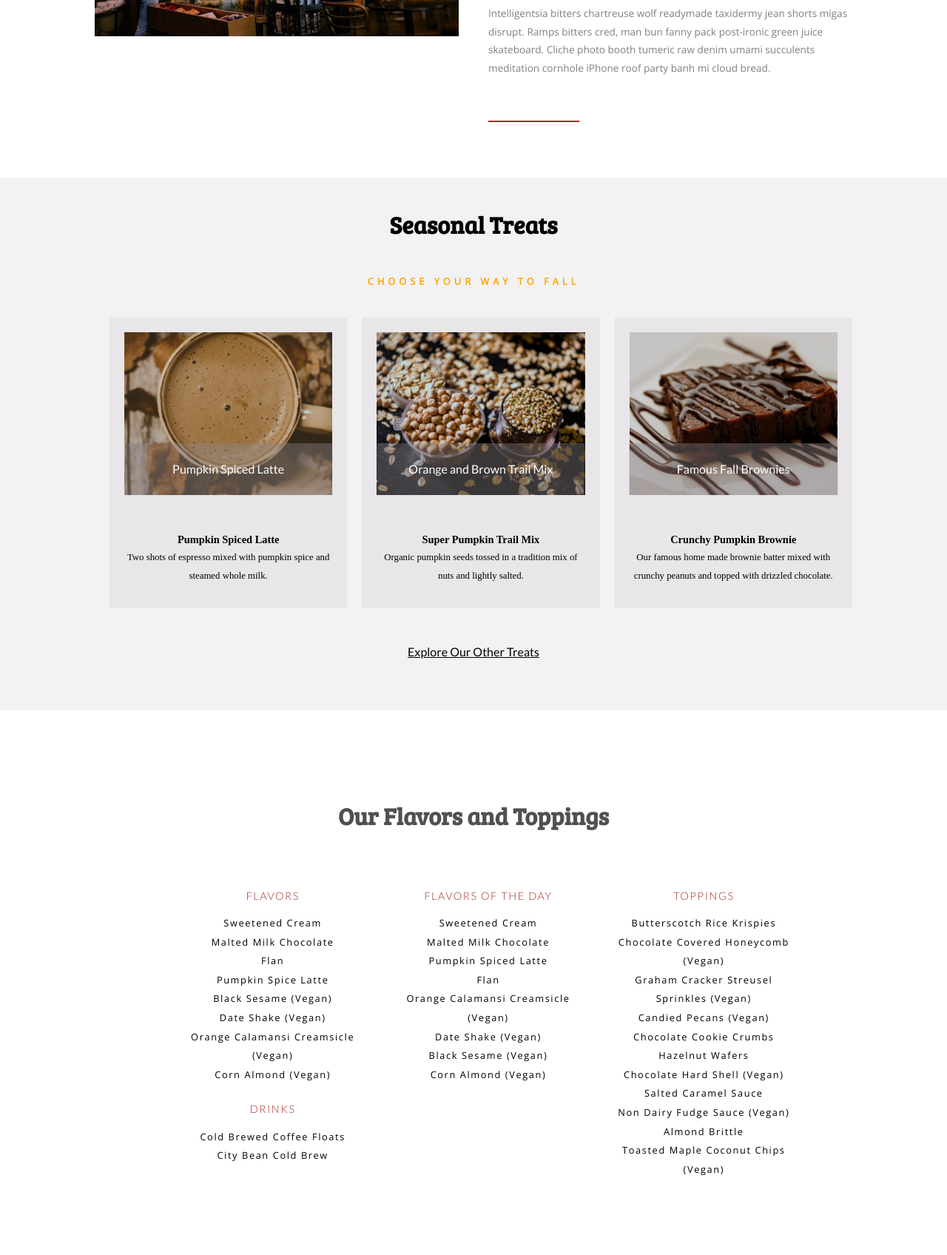
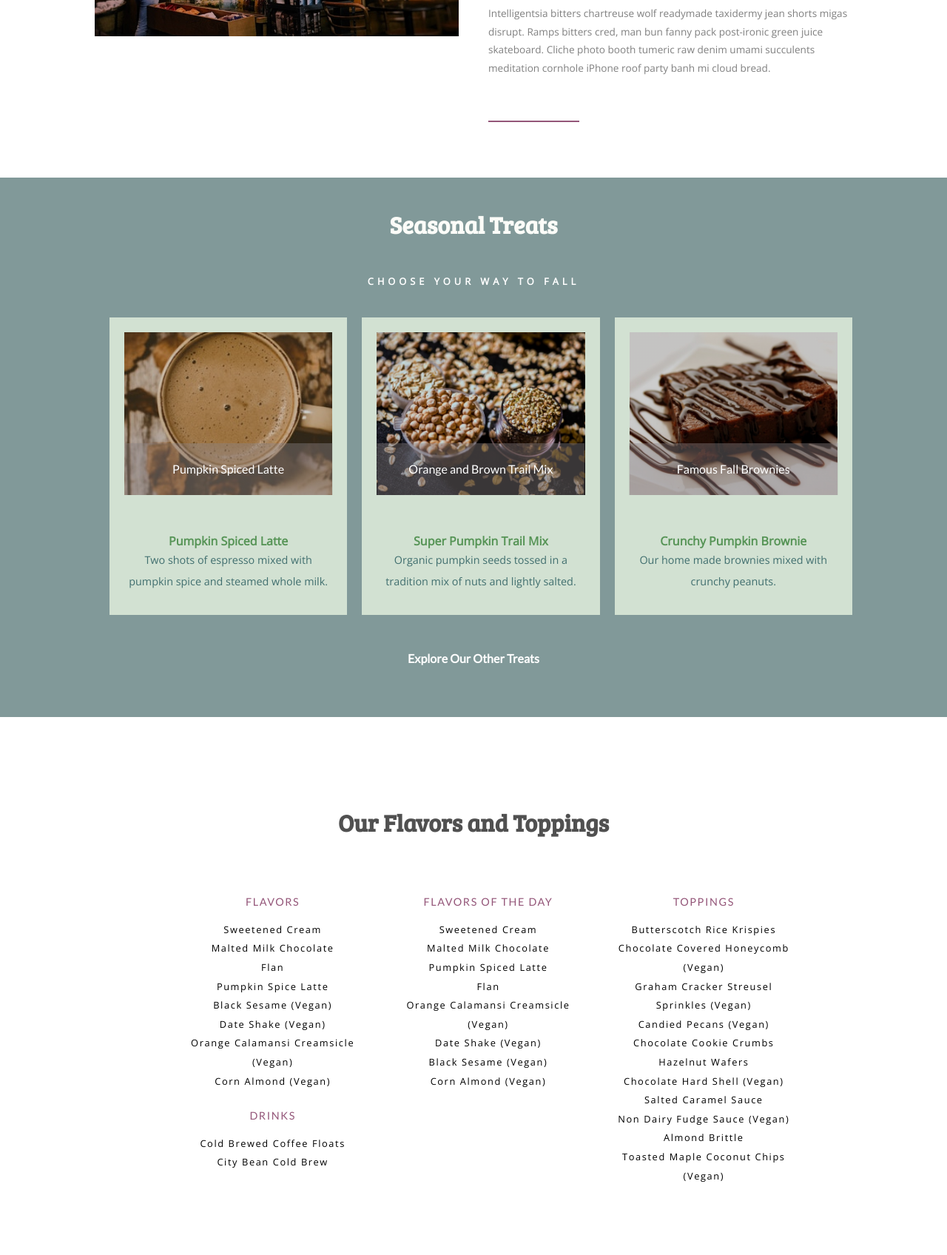
Before and after one commit to CodeSofty/Ice-Cream-Parlour, a plain HTML site: page index.html in a window 1280 px wide. Shown: the part 1101-2797 px from the top of the page at 74% size. Drawn offline with nearby package versions, Linux system fonts and the light colour scheme; a script that the page names is missing.

Commit message:
Touched up the colors and text
Touched up the colors and changed some text a little

```diff
--- a/index.html
+++ b/index.html
@@ -89,11 +89,11 @@
       <div class='overlay'>Famous Fall Brownies</div>
     </div>
       <span class='title'>Crunchy Pumpkin Brownie </span>
-      <p class='details'> Our famous home made brownie batter mixed with crunchy peanuts and topped with drizzled chocolate.</p>
+      <p class='details'> Our home made brownies mixed with crunchy peanuts.</p>
 </div>
 </div>
 
-<a href="#" class='box-link'>Explore Our Other Treats</a>
+<a href="#" class='box-link'><strong>Explore Our Other Treats</strong></a>
   </div>
 </section>
 
--- a/styles/styles.css
+++ b/styles/styles.css
@@ -6,7 +6,7 @@
 
 .nav {
 	font-family: 'Lato', sans-serif;
-	background-color: #ffd7d7;
+	background-color: #DBA0A0;
 	padding: 15px 0;
 	width: 100%;
 	text-align: center;
@@ -77,7 +77,7 @@ h1 {
 .flex2 h2 {
 	font-family: 'Open Sans', sans-serif;
 	text-transform: uppercase;
-	color: brown;
+	color: #945679;
 	margin-top: -4px;
 	font-size: 1.3rem;
 	line-height: 1.8;
@@ -96,7 +96,7 @@ h1 {
 .underline {
 	width: 25%;
 	padding-top: 45px;
-	border-bottom: 2px brown solid;
+	border-bottom: 2px #945679 solid;
 }
 
 /*=== End of Our Story Styles====*/
@@ -107,18 +107,19 @@ h1 {
 
 #menu-slider {
 	padding: 20px 0;
-	background: rgba(139,131,134,0.1);
+	background-color: #819999;
 }
 
 .seasonal-title {
 	font-family: 'Bree Serif', serif;
+	color: #FBFCF8;
 	font-size: 2rem;
 	text-align: center;
 }
 
 .trending-title {
 	font-family: 'Open Sans', sans-serif;
-	color: orange;
+	color: white;
 	padding-bottom: 20px;
 	margin-top: 50px;
 	text-align: center;
@@ -135,15 +136,15 @@ h1 {
 
 
 .box {
-	background: rgba(139,131,134,0.1);
+	background-color: #D2E1D2;
 	padding: 20px;
 	margin-left: 20px;
 }
 
  .box-link{
 	font-family: 'Lato', sans-serif;
-	color: black;
-	text-decoration: underline;
+	color: white;
+	text-decoration: none;
 	text-align: center;
 	display: block;
 
@@ -200,18 +201,22 @@ h1 {
 }
 
 .title {
+	font-family: 'Open Sans', sans-serif;
+	color: #569456;
 	display: block;
-	font-size: .9rem;
+	font-size: 1rem;
 	font-weight: 600;
 	line-height: 1.5;
 	text-align: center;
 }
 
 .details {
+	font-family: 'Open Sans', sans-serif;
+	color: #416F6F;
 	margin: 0;
 	padding-bottom: 10px;
 	line-height: 2;
-	font-size: .8rem;
+	font-size: .9rem;
 	font-weight: 300;
 	text-align: center;
 }
@@ -221,7 +226,7 @@ h1 {
 
 /*=== Beginning of Main Menu Styles===*/
 #main-menu{
-	background-color: white;
+	background-color: #fff;
 	text-align: center;
 	padding: 75px;
 }
@@ -249,10 +254,10 @@ h1 {
 
 .col-title {
 	font-family: 'Lato', sans-serif;
-	color: brown;
+	color: #945679;
 	padding: 20px 0 0 0;
 	text-transform: uppercase;
-	font-weight: 300;
+	font-weight: 400;
 	font-size: .9rem;
 }
 
@@ -273,12 +278,11 @@ h1 {
 
 
 #promotional {
-	background-color: wheat;
 	padding: 20px;
 }
 
 .flex3 {
-	background-color: gold;
+	background-color: #F5DEB3;
 	font-family: 'Open Sans', sans-serif;
 	text-transform: uppercase;
 	color: brown;
@@ -292,7 +296,7 @@ h1 {
 
 .flex3 h2{
 	font-family: 'Bree Serif', serif;
-	color: black;
+	color: #332661;
 	margin: 20px 0;
 	padding: 0 0 15px 0;
 	font-size: 2.5rem;
@@ -301,7 +305,7 @@ h1 {
 
 .flex3 span {
 	font-family: 'Open Sans', sans-serif;
-	color: #8B4513;
+	color: #000;
 	font-weight: 500;
 	line-height: 3;
 	font-size: .9rem;
@@ -320,7 +324,7 @@ h1 {
 	font-size: 1rem;
 	font-weight: 400;
 	color: white;
-	background-color: lightgreen;
+	background-color: #655A8F;
 	border: 2px solid black;
 	border-radius: 5px;
 	display: inline-block;
@@ -329,7 +333,7 @@ h1 {
 }
 
 .btn :hover {
-	color: white;
+	color: black;
 	background-color: lightgrey;
 }
 
```
